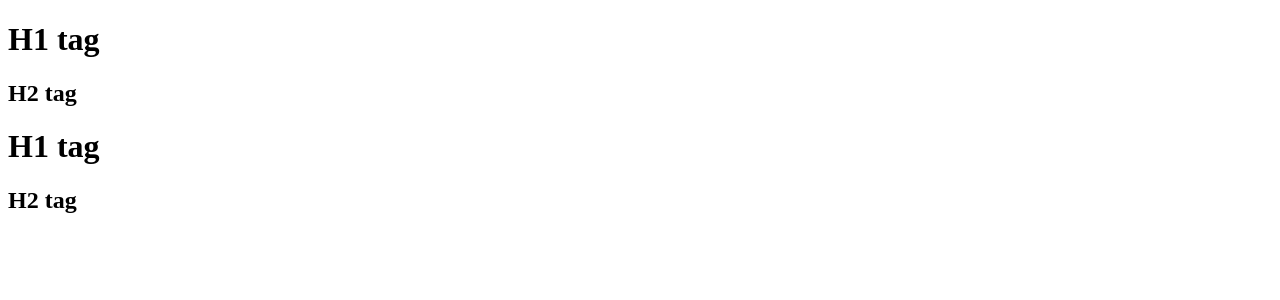
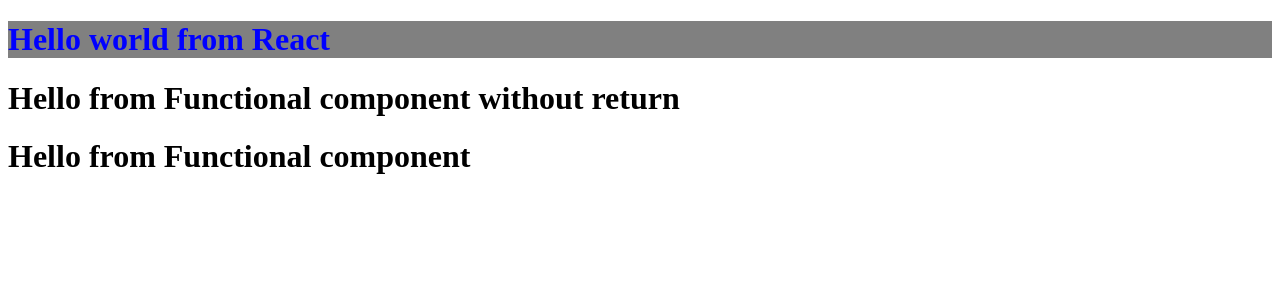
Before and after one commit to adesha/Namaste-React, a React (Vite) app: page / in a window 1280 px wide. Shown: the top 300 px of the page. Built offline with nearby package versions, Linux system fonts and the light colour scheme.

Commit message:
added some components

```diff
--- a/App.js
+++ b/App.js
@@ -1,18 +1,53 @@
 import React from 'react'
 import ReactDOM  from 'react-dom';
 
+//React Element
 const heading = React.createElement('h1',{id:'heading',class:'head'},'Hello world from React')
+
+//Functional Component
+const HeadingFunctional1=()=> <h1>Hello from Functional component without return</h1>
+
+//Component composition - componenet under component
+const HeadingFunctional=()=>{
+    return <div>
+        {heading}
+        <HeadingFunctional1/>
+        <h1>Hello from Functional component</h1>
+    </div>
+}
+
+const root=ReactDOM.createRoot(document.getElementById('root'));
+
+root.render(<HeadingFunctional/>);
+
+
+
+
+
+
+
+
+
+
+
+
+
+
+
+
+
+
 
 // const parent=React.createElement('div',{id:'parent'},
 //         React.createElement('div',{id:'child'},
 //         React.createElement('h1',{},'H1 tag')));
 
-const parent=React.createElement('div',{id:'parent'},
-        [React.createElement('div',{id:'child'},
-        [React.createElement('h1',{},'H1 tag'),React.createElement('h2',{},'H2 tag')]),
-        React.createElement('div',{id:'child'},
-        [React.createElement('h1',{},'H1 tag'),React.createElement('h2',{},'H2 tag')])]);
+// const parent=React.createElement('div',{id:'parent'},
+//         [React.createElement('div',{id:'child'},
+//         [React.createElement('h1',{},'H1 tag'),React.createElement('h2',{},'H2 tag')]),
+//         React.createElement('div',{id:'child'},
+//         [React.createElement('h1',{},'H1 tag'),React.createElement('h2',{},'H2 tag')])]);
 
-const root=ReactDOM.createRoot(document.getElementById('root'));
+// const root=ReactDOM.createRoot(document.getElementById('root'));
 
-root.render(parent);
+// root.render(parent);
```
